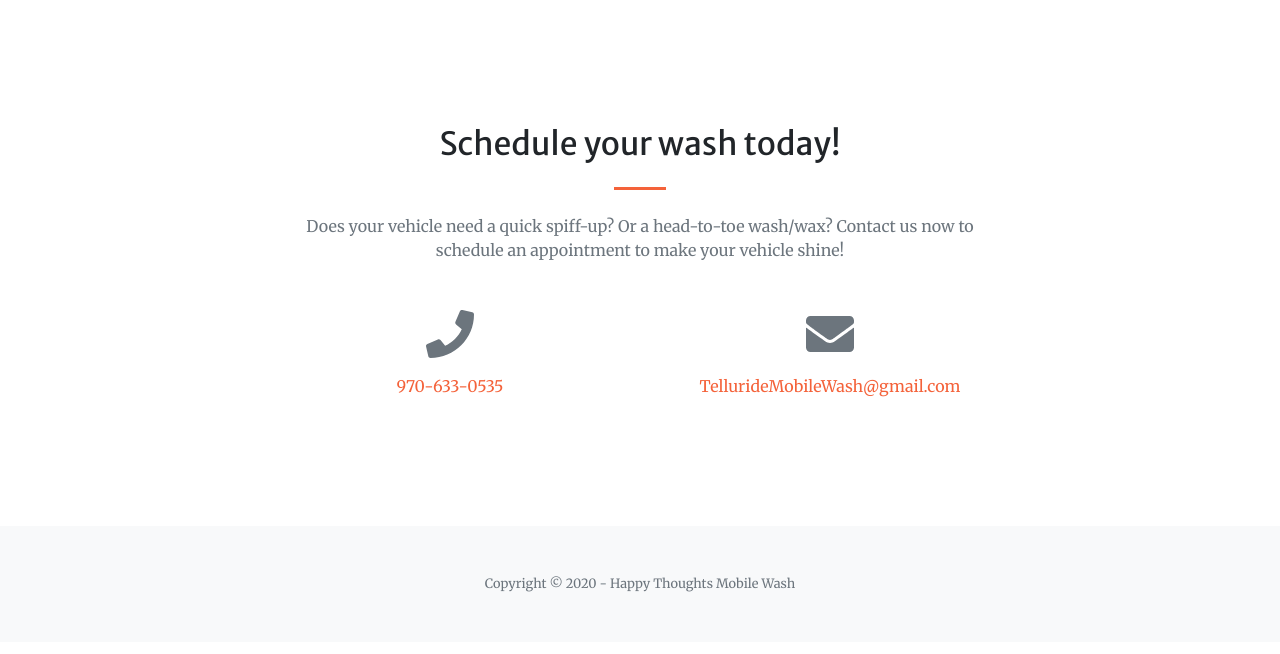
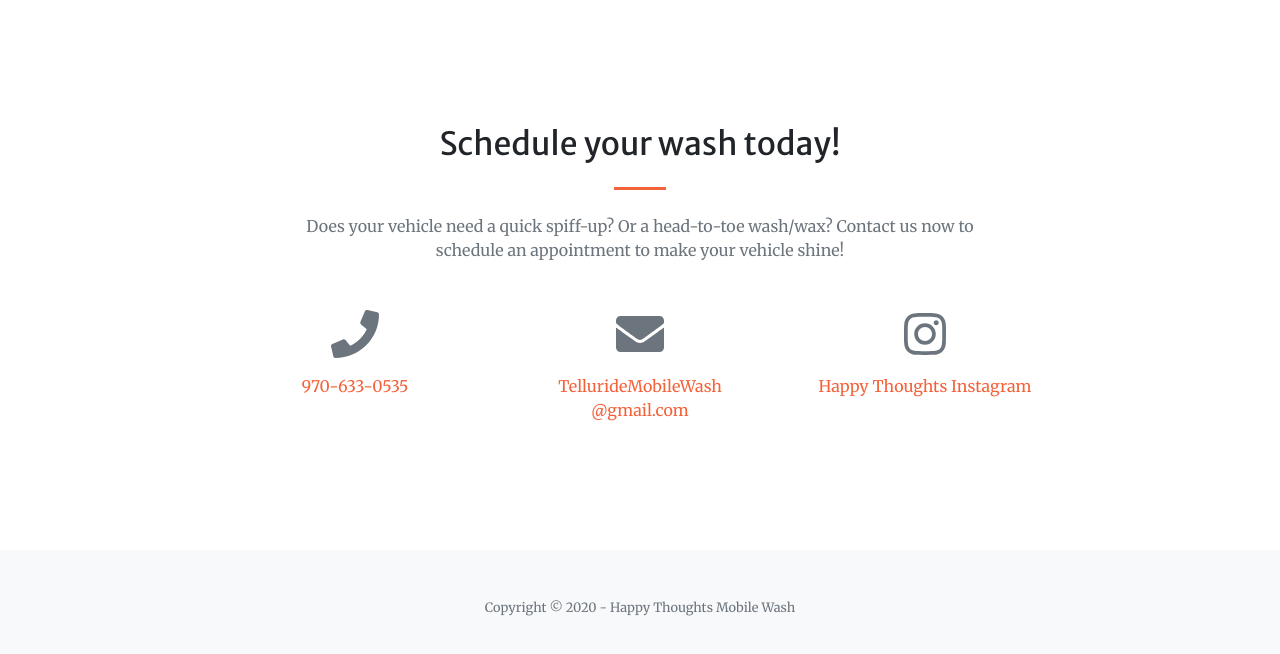
Before and after one commit to HappyThoughtsMobileWash/HappyThoughtsMobileWash.github.io, a plain HTML site: page index.html in a window 1280 px wide. Shown: the part 2679-3333 px from the top of the page. Drawn offline with nearby package versions, Linux system fonts and the light colour scheme.

Commit message:
Added IG icon
Added Instagram icon to contact section

```diff
--- a/index.html
+++ b/index.html
@@ -256,18 +256,26 @@
           </div>
         </div>
         <div class="row">
-          <div class="col-lg-4 ml-auto text-center mb-5 mb-lg-0">
+          <div class="col-lg-3 ml-auto text-center mb-5 mb-lg-0">
             <i class="fas fa-phone fa-3x mb-3 text-muted"></i>
             <div>
               <a href="tel:9706330535">970-633-0535</a>
             </div>
           </div>
-          <div class="col-lg-4 mr-auto text-center">
+          <div class="col-lg-3 text-center mb-5 mb-lg-0">
             <i class="fas fa-envelope fa-3x mb-3 text-muted"></i>
             <!-- Make sure to change the email address in BOTH the anchor text and the link target below!-->
             <a class="d-block" href="mailto:TellurideMobileWash@gmail.com"
-              >TellurideMobileWash@gmail.com</a
+              >TellurideMobileWash<br />@gmail.com</a
             >
+          </div>
+          <div class="col-lg-3 mr-auto text-center mb-5 mb-lg-0">
+            <i class="fab fa-instagram fa-3x mb-3 text-muted"></i>
+            <div>
+              <a href="https://instagram.com/happythoughtsmobile"
+                >Happy Thoughts Instagram</a
+              >
+            </div>
           </div>
         </div>
       </div>
```
